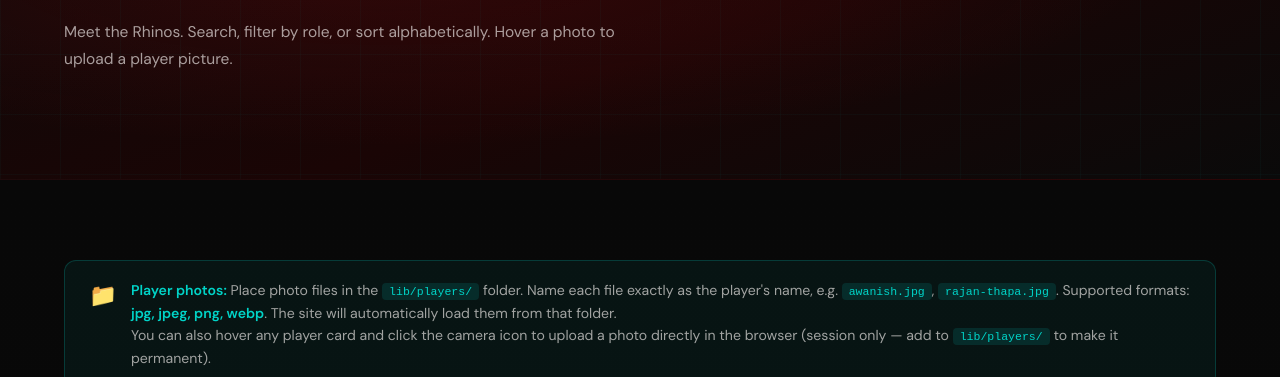
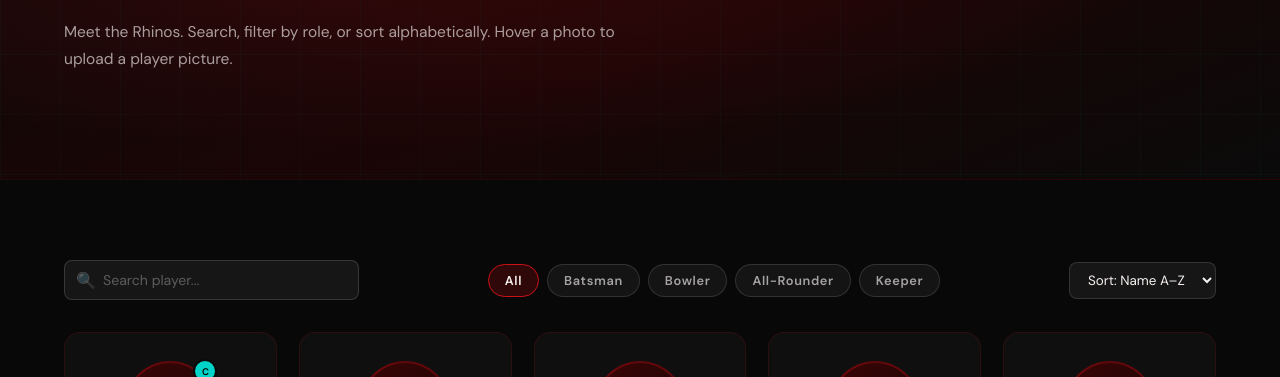
Before and after one commit to imawanish5/nrcc, a plain HTML site: page squad.html in a window 1280 px wide. Shown: the part 246-623 px from the top of the page. Drawn offline with nearby package versions, Linux system fonts and the light colour scheme.

Commit message:
Update squad.html

```diff
--- a/squad.html
+++ b/squad.html
@@ -101,15 +101,6 @@ code{background:rgba(0,212,200,0.12);border-radius:4px;padding:2px 7px;font-size
 
 <!-- SQUAD -->
 <section id="squad-section">
-
-  <!-- HOW PHOTOS WORK -->
-  <div class="photo-info-bar reveal">
-    <div class="photo-info-icon">📁</div>
-    <div class="photo-info-text">
-      <p><strong>Player photos:</strong> Place photo files in the <code>lib/players/</code> folder. Name each file exactly as the player's name, e.g. <code>awanish.jpg</code>, <code>rajan-thapa.jpg</code>. Supported formats: <strong>jpg, jpeg, png, webp</strong>. The site will automatically load them from that folder.<br/>
-      You can also hover any player card and click the camera icon to upload a photo directly in the browser (session only — add to <code>lib/players/</code> to make it permanent).</p>
-    </div>
-  </div>
 
   <!-- CONTROLS -->
   <div class="squad-controls reveal">
```
